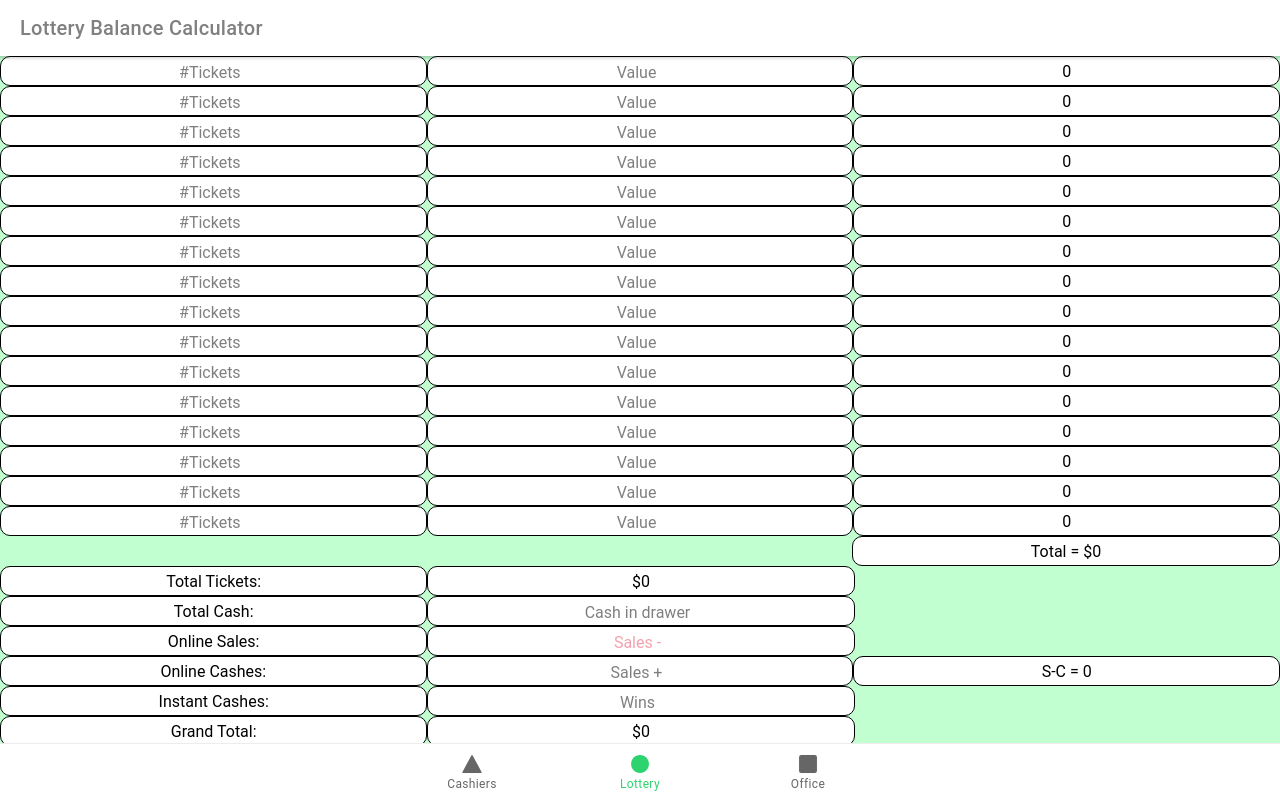
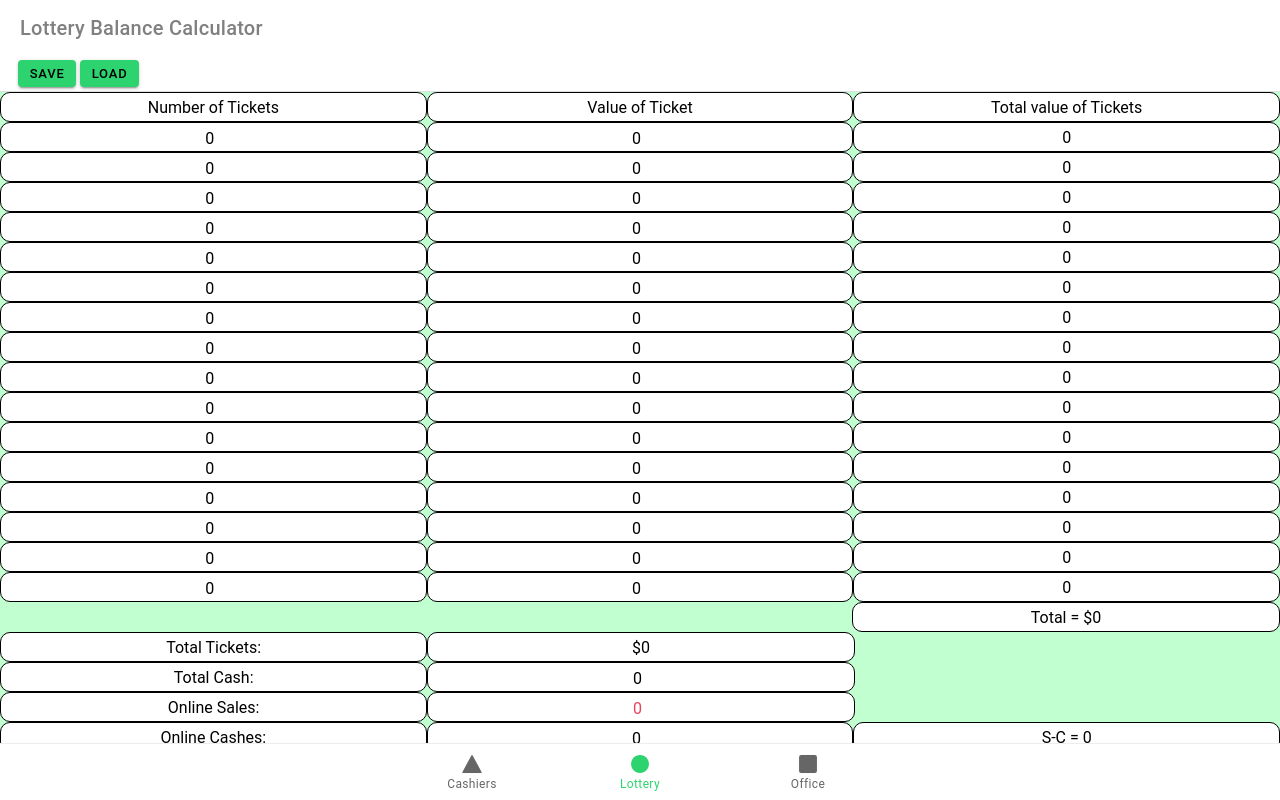
Before and after one commit to mp17017/scheduling-application, a React (Create React App) app: page /tab2 in a window 1280 px wide. Built offline with nearby package versions, Linux system fonts and the light colour scheme.

Commit message:
version 0.20, Added save/load functionality to lottery page.

```diff
--- a/src/pages/Tab2.tsx
+++ b/src/pages/Tab2.tsx
@@ -1,15 +1,61 @@
-import React from 'react';
+import React, { useRef } from 'react';
 import { IonContent, IonHeader, IonPage, IonTitle, IonLabel, IonToolbar, IonInput, IonItem, IonList, IonItemDivider, IonRange, IonButton, IonTextarea, IonGrid, IonRow, IonCol} from '@ionic/react';
 import ExploreContainer from '../components/ExploreContainer';
 import './Tab2.css';
 
 const Tab2: React.FC = () => {
 
+/*const [Statea, setStatea] = React.useState({
+  tixa0:0,
+  tixa1:0,
+  tixa2:0,
+  tixa3:0,
+});*/
 
+    const [tix0, setTix0] = React.useState(0);
+    const [tix1, setTix1] = React.useState(0);
+    const [tix2, setTix2] = React.useState(0);
+    const [tix3, setTix3] = React.useState(0);
+    const [tix4, setTix4] = React.useState(0);
+    const [tix5, setTix5] = React.useState(0);
+    const [tix6, setTix6] = React.useState(0);
+    const [tix7, setTix7] = React.useState(0);
+    const [tix8, setTix8] = React.useState(0);
+    const [tix9, setTix9] = React.useState(0);
+    const [tix10, setTix10] = React.useState(0);
+    const [tix11, setTix11] = React.useState(0);
+    const [tix12, setTix12] = React.useState(0);
+    const [tix13, setTix13] = React.useState(0);
+    const [tix14, setTix14] = React.useState(0);
+    const [tix15, setTix15] = React.useState(0);
 
-  let Tix = [0, 0, 0, 0, 0, 0, 0, 0, 0, 0, 0, 0, 0, 0, 0, 0]
-  let Multi = [1, 2, 2, 3, 5, 5, 5, 5, 10, 10, 10, 10, 20, 30, 30, 30]
-  let Count = [0, 0, 0, 0, 0]
+    const [multi0, setMulti0] = React.useState(0);
+    const [multi1, setMulti1] = React.useState(0);
+    const [multi2, setMulti2] = React.useState(0);
+    const [multi3, setMulti3] = React.useState(0);
+    const [multi4, setMulti4] = React.useState(0);
+    const [multi5, setMulti5] = React.useState(0);
+    const [multi6, setMulti6] = React.useState(0);
+    const [multi7, setMulti7] = React.useState(0);
+    const [multi8, setMulti8] = React.useState(0);
+    const [multi9, setMulti9] = React.useState(0);
+    const [multi10, setMulti10] = React.useState(0);
+    const [multi11, setMulti11] = React.useState(0);
+    const [multi12, setMulti12] = React.useState(0);
+    const [multi13, setMulti13] = React.useState(0);
+    const [multi14, setMulti14] = React.useState(0);
+    const [multi15, setMulti15] = React.useState(0);
+
+    const [Uc0, setUc0] = React.useState(0);
+    const [Uc1, setUc1] = React.useState(0);
+    const [Uc2, setUc2] = React.useState(0);
+    const [Uc3, setUc3] = React.useState(0);
+
+    var TTotal = 0;
+
+  let Tix = [tix0, tix1, tix2, tix3, tix4, tix5, tix6, tix7, tix8, tix9, tix10, tix11, tix12, tix13, tix14, tix15]
+  let Multi = [multi0, multi1, multi2, multi3, multi4, multi5, multi6, multi7, multi8, multi9, multi10, multi11, multi12, multi13, multi14, multi15]
+  let Count = [Uc0, Uc1, Uc2, Uc3]
 
   const [State, SetState] = React.useState(0);
   const [TAState] = React.useState(Tix);
@@ -17,117 +63,174 @@ const Tab2: React.FC = () => {
   const [UCState] = React.useState(Count);
 
   let Val = [
-    TAState[0] * MAState[0], TAState[1] * MAState[1], TAState[2] * MAState[2], TAState[3] * MAState[3],
-    TAState[4] * MAState[4], TAState[5] * MAState[5], TAState[6] * MAState[6], TAState[7] * MAState[7],
-    TAState[8] * MAState[8], TAState[9] * MAState[9], TAState[10] * MAState[10], TAState[11] * MAState[11],
-    TAState[12] * MAState[12], TAState[13] * MAState[13], TAState[14] * MAState[14], TAState[15] * MAState[15],
+    tix0*multi0, tix1*multi1, tix2*multi2, tix3*multi3,
+    tix4*multi4, tix5*multi5, tix6*multi6, tix7*multi7,
+    tix8*multi8, tix9*multi9, tix10*multi10, tix11*multi11,
+    tix12*multi12, tix13*multi13, tix14*multi14, tix15*multi15,
   ]
-
 
   function uTix (id: number, e:any){
 
     TAState[id] = e;
-    SetState(e);
+
+    eval('setTix'+ id)(e);
   }
 
   function uMulti (id: number, e:any){
     MAState[id] = e;
-    SetState(e);
+
+    eval('setMulti'+ id)(e);
   }
 
   function uCount (id: number, e:any){
     UCState[id] = e;
-    SetState(e);
+    eval('setUc'+ id)(e);
   }
+
+  function saveLocalStorage () {
+    //var test = tix0;
+    var new_data1 = TAState;
+    var new_data2 = MAState;
+    var new_data3 = UCState;
+
+    if(localStorage.getItem('Tix') == null || localStorage.getItem('Multi') == null || localStorage.getItem('Count') == null) {
+      localStorage.setItem('Tix', '[0, 0, 0, 0, 0, 0, 0, 0, 0, 0, 0, 0, 0, 0, 0, 0]');
+      localStorage.setItem('Multi', '[1, 2, 2, 3, 5, 5, 5, 5, 10, 10, 10, 10, 20, 30, 30, 30]');
+      localStorage.setItem('Count', '[0, 0, 0, 0, 0]');
+      //localStorage.setItem('test', '0');
+    }
+
+    localStorage.setItem('Tix', JSON.stringify(new_data1));
+    localStorage.setItem('Multi', JSON.stringify(new_data2));
+    localStorage.setItem('Count', JSON.stringify(new_data3));
+    //localStorage.setItem('test', JSON.stringify(test));
+  }
+
+  function loadLocalStorage () {
+    if(localStorage.getItem('Tix') !== null && localStorage.getItem('Multi') !== null && localStorage.getItem('Count') !== null) {
+      var arr1 = JSON.parse(localStorage.getItem('Tix')|| '{}') ;
+      var arr2 = JSON.parse(localStorage.getItem('Multi')|| '{}');
+      var arr3 = JSON.parse(localStorage.getItem('Count')|| '{}');
+      //var test1 = JSON.parse(localStorage.getItem('test')|| '{}');
+      console.log(arr1);
+      console.log(arr2);
+      console.log(arr3);
+
+
+      //setTix0(test1);
+
+      arr1.map((value:number, index: number) => {
+        eval('setTix' + index)(value);
+      });
+      arr2.map((value:number, index: number) => {
+        eval('setMulti' + index)(value);
+      });
+      arr3.map((value:number, index: number) => {
+        eval('setUc' + index)(value);
+      });
+  }
+}
+
+
 
 
   return (
+
     <IonPage>
       <IonHeader>
         <IonToolbar class='textback2'>
           <IonTitle class='titlefont2'>Lottery Balance Calculator</IonTitle>
         </IonToolbar>
       </IonHeader>
+      <IonItemDivider>
+      <IonButton color="primary" onClick={()=>saveLocalStorage()}>Save</IonButton>
+      <IonButton color="primary" onClick={()=>loadLocalStorage()}>Load</IonButton>
+      </IonItemDivider>
       <IonContent class='content2' fullscreen>
         <IonGrid >
+        <IonRow >
+            <IonCol class='col'>Number of Tickets</IonCol>
+            <IonCol class='col'>Value of Ticket</IonCol>
+            <IonCol class='col'>Total value of Tickets</IonCol>
+          </IonRow>
           <IonRow >
-            <IonCol class='col'><IonInput class='input2' type="number" placeholder="#Tickets" onIonChange={e => uTix(0, parseInt(e.detail.value!, 10)) } ></IonInput></IonCol>
-            <IonCol class='col'><IonInput class='input2' type="number" placeholder="Value" onIonChange={(e) => uMulti(0, parseInt(e.detail.value!, 10))}></IonInput></IonCol>
-            <IonCol class='col'>{Val[0]}</IonCol>
+            <IonCol class='col'><IonInput value = {tix0} class='input2' type="number" placeholder="#Tickets"  onIonChange={e => uTix(0, parseInt(e.detail.value!, 10)) } ></IonInput></IonCol>
+            <IonCol class='col'><IonInput value = {multi0} class='input2' type="number" placeholder="Value" onIonChange={(e) => uMulti(0, parseInt(e.detail.value!, 10))}></IonInput></IonCol>
+            <IonCol class='col'>{tix0*multi0}</IonCol>
           </IonRow>
           <IonRow>
-            <IonCol class='col'><IonInput class='input2' type="number" placeholder="#Tickets" onIonChange={(e) => uTix(1, parseInt(e.detail.value!, 10)) } ></IonInput></IonCol>
-            <IonCol class='col'><IonInput class='input2' type="number" placeholder="Value" onIonChange={(e) => uMulti(1, parseInt(e.detail.value!, 10))}></IonInput></IonCol>
+            <IonCol class='col'><IonInput value = {tix1} id ='intix1' class='input2' type="number" placeholder="#Tickets" onIonChange={(e) => uTix(1, parseInt(e.detail.value!, 10)) } ></IonInput></IonCol>
+            <IonCol class='col'><IonInput value = {multi1} class='input2' type="number" placeholder="Value" onIonChange={(e) => uMulti(1, parseInt(e.detail.value!, 10))}></IonInput></IonCol>
             <IonCol class='col'>{Val[1]}</IonCol>
           </IonRow>
           <IonRow>
-            <IonCol class='col'><IonInput class='input2' type="number" placeholder="#Tickets" onIonChange={(e) => uTix(2, parseInt(e.detail.value!, 10)) } ></IonInput></IonCol>
-            <IonCol class='col'><IonInput class='input2' type="number" placeholder="Value" onIonChange={(e) => uMulti(2, parseInt(e.detail.value!, 10))}></IonInput></IonCol>
+            <IonCol class='col'><IonInput value = {tix2} id ='intix1' class='input2' type="number" placeholder="#Tickets" onIonChange={(e) => uTix(2, parseInt(e.detail.value!, 10)) } ></IonInput></IonCol>
+            <IonCol class='col'><IonInput value = {multi2} class='input2' type="number" placeholder="Value" onIonChange={(e) => uMulti(2, parseInt(e.detail.value!, 10))}></IonInput></IonCol>
             <IonCol class='col'>{Val[2]}</IonCol>
           </IonRow>
           <IonRow>
-            <IonCol class='col'><IonInput class='input2' type="number" placeholder="#Tickets" onIonChange={(e) => uTix(3, parseInt(e.detail.value!, 10)) } ></IonInput></IonCol>
-            <IonCol class='col'><IonInput class='input2' type="number" placeholder="Value" onIonChange={(e) => uMulti(3, parseInt(e.detail.value!, 10))}></IonInput></IonCol>
+            <IonCol class='col'><IonInput value = {tix3} id ='intix1' class='input2' type="number" placeholder="#Tickets" onIonChange={(e) => uTix(3, parseInt(e.detail.value!, 10)) } ></IonInput></IonCol>
+            <IonCol class='col'><IonInput value = {multi3} class='input2' type="number" placeholder="Value" onIonChange={(e) => uMulti(3, parseInt(e.detail.value!, 10))}></IonInput></IonCol>
             <IonCol class='col'>{Val[3]}</IonCol>
           </IonRow>
           <IonRow>
-            <IonCol class='col'><IonInput class='input2' type="number" placeholder="#Tickets" onIonChange={(e) => uTix(4, parseInt(e.detail.value!, 10)) } ></IonInput></IonCol>
-            <IonCol class='col'><IonInput class='input2' type="number" placeholder="Value" onIonChange={(e) => uMulti(4, parseInt(e.detail.value!, 10))}></IonInput></IonCol>
+            <IonCol class='col'><IonInput value = {tix4} id ='intix1' class='input2' type="number" placeholder="#Tickets" onIonChange={(e) => uTix(4, parseInt(e.detail.value!, 10)) } ></IonInput></IonCol>
+            <IonCol class='col'><IonInput value = {multi4} class='input2' type="number" placeholder="Value" onIonChange={(e) => uMulti(4, parseInt(e.detail.value!, 10))}></IonInput></IonCol>
             <IonCol class='col'>{Val[4]}</IonCol>
           </IonRow>
           <IonRow>
-            <IonCol class='col'><IonInput class='input2' type="number" placeholder="#Tickets" onIonChange={(e) => uTix(5, parseInt(e.detail.value!, 10)) } ></IonInput></IonCol>
-            <IonCol class='col'><IonInput class='input2' type="number" placeholder="Value" onIonChange={(e) => uMulti(5, parseInt(e.detail.value!, 10))}></IonInput></IonCol>
+            <IonCol class='col'><IonInput value = {tix5} id ='intix1' class='input2' type="number" placeholder="#Tickets" onIonChange={(e) => uTix(5, parseInt(e.detail.value!, 10)) } ></IonInput></IonCol>
+            <IonCol class='col'><IonInput value = {multi5} class='input2' type="number" placeholder="Value" onIonChange={(e) => uMulti(5, parseInt(e.detail.value!, 10))}></IonInput></IonCol>
             <IonCol class='col'>{Val[5]}</IonCol>
           </IonRow>
           <IonRow>
-            <IonCol class='col'><IonInput class='input2' type="number" placeholder="#Tickets" onIonChange={(e) => uTix(6, parseInt(e.detail.value!, 10)) } ></IonInput></IonCol>
-            <IonCol class='col'><IonInput class='input2' type="number" placeholder="Value" onIonChange={(e) => uMulti(6, parseInt(e.detail.value!, 10))}></IonInput></IonCol>
+            <IonCol class='col'><IonInput value = {tix6} id ='intix1' class='input2' type="number" placeholder="#Tickets" onIonChange={(e) => uTix(6, parseInt(e.detail.value!, 10)) } ></IonInput></IonCol>
+            <IonCol class='col'><IonInput value = {multi6} class='input2' type="number" placeholder="Value" onIonChange={(e) => uMulti(6, parseInt(e.detail.value!, 10))}></IonInput></IonCol>
             <IonCol class='col'>{Val[6]}</IonCol>
           </IonRow>
           <IonRow>
-            <IonCol class='col'><IonInput class='input2' type="number" placeholder="#Tickets" onIonChange={(e) => uTix(7, parseInt(e.detail.value!, 10)) } ></IonInput></IonCol>
-            <IonCol class='col'><IonInput class='input2' type="number" placeholder="Value" onIonChange={(e) => uMulti(7, parseInt(e.detail.value!, 10))}></IonInput></IonCol>
+            <IonCol class='col'><IonInput value = {tix7} id ='intix1' class='input2' type="number" placeholder="#Tickets" onIonChange={(e) => uTix(7, parseInt(e.detail.value!, 10)) } ></IonInput></IonCol>
+            <IonCol class='col'><IonInput value = {multi7} class='input2' type="number" placeholder="Value" onIonChange={(e) => uMulti(7, parseInt(e.detail.value!, 10))}></IonInput></IonCol>
             <IonCol class='col'>{Val[7]}</IonCol>
           </IonRow>
           <IonRow>
-            <IonCol class='col'><IonInput class='input2' type="number" placeholder="#Tickets" onIonChange={(e) => uTix(8, parseInt(e.detail.value!, 10)) } ></IonInput></IonCol>
-            <IonCol class='col'><IonInput class='input2' type="number" placeholder="Value" onIonChange={(e) => uMulti(8, parseInt(e.detail.value!, 10))}></IonInput></IonCol>
+            <IonCol class='col'><IonInput value = {tix8} id ='intix1' class='input2' type="number" placeholder="#Tickets" onIonChange={(e) => uTix(8, parseInt(e.detail.value!, 10)) } ></IonInput></IonCol>
+            <IonCol class='col'><IonInput value = {multi8} class='input2' type="number" placeholder="Value" onIonChange={(e) => uMulti(8, parseInt(e.detail.value!, 10))}></IonInput></IonCol>
             <IonCol class='col'>{Val[8]}</IonCol>
           </IonRow>
           <IonRow>
-            <IonCol class='col'><IonInput class='input2' type="number" placeholder="#Tickets" onIonChange={(e) => uTix(9, parseInt(e.detail.value!, 10)) } ></IonInput></IonCol>
-            <IonCol class='col'><IonInput class='input2' type="number" placeholder="Value" onIonChange={(e) => uMulti(9, parseInt(e.detail.value!, 10))}></IonInput></IonCol>
+            <IonCol class='col'><IonInput value = {tix9} id ='intix1' class='input2' type="number" placeholder="#Tickets" onIonChange={(e) => uTix(9, parseInt(e.detail.value!, 10)) } ></IonInput></IonCol>
+            <IonCol class='col'><IonInput value = {multi9} class='input2' type="number" placeholder="Value" onIonChange={(e) => uMulti(9, parseInt(e.detail.value!, 10))}></IonInput></IonCol>
             <IonCol class='col'>{Val[9]}</IonCol>
           </IonRow>
           <IonRow>
-            <IonCol class='col'><IonInput class='input2' type="number" placeholder="#Tickets" onIonChange={(e) => uTix(10, parseInt(e.detail.value!, 10)) } ></IonInput></IonCol>
-            <IonCol class='col'><IonInput class='input2' type="number" placeholder="Value" onIonChange={(e) => uMulti(10, parseInt(e.detail.value!, 10))}></IonInput></IonCol>
+            <IonCol class='col'><IonInput value = {tix10} id ='intix1' class='input2' type="number" placeholder="#Tickets" onIonChange={(e) => uTix(10, parseInt(e.detail.value!, 10)) } ></IonInput></IonCol>
+            <IonCol class='col'><IonInput value = {multi10} class='input2' type="number" placeholder="Value" onIonChange={(e) => uMulti(10, parseInt(e.detail.value!, 10))}></IonInput></IonCol>
             <IonCol class='col'>{Val[10]}</IonCol>
           </IonRow>
           <IonRow>
-            <IonCol class='col'><IonInput class='input2' type="number" placeholder="#Tickets" onIonChange={(e) => uTix(11, parseInt(e.detail.value!, 10)) } ></IonInput></IonCol>
-            <IonCol class='col'><IonInput class='input2' type="number" placeholder="Value" onIonChange={(e) => uMulti(11, parseInt(e.detail.value!, 10))}></IonInput></IonCol>
+            <IonCol class='col'><IonInput value = {tix11} id ='intix1' class='input2' type="number" placeholder="#Tickets" onIonChange={(e) => uTix(11, parseInt(e.detail.value!, 10)) } ></IonInput></IonCol>
+            <IonCol class='col'><IonInput value = {multi11} class='input2' type="number" placeholder="Value" onIonChange={(e) => uMulti(11, parseInt(e.detail.value!, 10))}></IonInput></IonCol>
             <IonCol class='col'>{Val[11]}</IonCol>
           </IonRow>
           <IonRow>
-            <IonCol class='col'><IonInput class='input2' type="number" placeholder="#Tickets" onIonChange={(e) => uTix(12, parseInt(e.detail.value!, 10)) } ></IonInput></IonCol>
-            <IonCol class='col'><IonInput class='input2' type="number" placeholder="Value" onIonChange={(e) => uMulti(12, parseInt(e.detail.value!, 10))}></IonInput></IonCol>
+            <IonCol class='col'><IonInput value = {tix12} id ='intix1' class='input2' type="number" placeholder="#Tickets" onIonChange={(e) => uTix(12, parseInt(e.detail.value!, 10)) } ></IonInput></IonCol>
+            <IonCol class='col'><IonInput value = {multi12} class='input2' type="number" placeholder="Value" onIonChange={(e) => uMulti(12, parseInt(e.detail.value!, 10))}></IonInput></IonCol>
             <IonCol class='col'>{Val[12]}</IonCol>
           </IonRow>
           <IonRow>
-            <IonCol class='col'><IonInput class='input2' type="number" placeholder="#Tickets" onIonChange={(e) => uTix(13, parseInt(e.detail.value!, 10)) } ></IonInput></IonCol>
-            <IonCol class='col'><IonInput class='input2' type="number" placeholder="Value" onIonChange={(e) => uMulti(13, parseInt(e.detail.value!, 10))}></IonInput></IonCol>
+            <IonCol class='col'><IonInput value = {tix13} id ='intix1' class='input2' type="number" placeholder="#Tickets" onIonChange={(e) => uTix(13, parseInt(e.detail.value!, 10)) } ></IonInput></IonCol>
+            <IonCol class='col'><IonInput value = {multi13} class='input2' type="number" placeholder="Value" onIonChange={(e) => uMulti(13, parseInt(e.detail.value!, 10))}></IonInput></IonCol>
             <IonCol class='col'>{Val[13]}</IonCol>
           </IonRow>
           <IonRow>
-            <IonCol class='col'><IonInput class='input2' type="number" placeholder="#Tickets" onIonChange={(e) => uTix(14, parseInt(e.detail.value!, 10)) } ></IonInput></IonCol>
-            <IonCol class='col'><IonInput class='input2' type="number" placeholder="Value" onIonChange={(e) => uMulti(14, parseInt(e.detail.value!, 10))}></IonInput></IonCol>
+            <IonCol class='col'><IonInput value = {tix14} id ='intix1' class='input2' type="number" placeholder="#Tickets" onIonChange={(e) => uTix(14, parseInt(e.detail.value!, 10)) } ></IonInput></IonCol>
+            <IonCol class='col'><IonInput value = {multi14} class='input2' type="number" placeholder="Value" onIonChange={(e) => uMulti(14, parseInt(e.detail.value!, 10))}></IonInput></IonCol>
             <IonCol class='col'>{Val[14]}</IonCol>
           </IonRow>
           <IonRow>
-            <IonCol class='col'><IonInput class='input2' type="number" placeholder="#Tickets" onIonChange={(e) => uTix(15, parseInt(e.detail.value!, 10)) } ></IonInput></IonCol>
-            <IonCol class='col'><IonInput class='input2' type="number" placeholder="Value" onIonChange={(e) => uMulti(15, parseInt(e.detail.value!, 10))}></IonInput></IonCol>
+            <IonCol class='col'><IonInput value = {tix15} id ='intix1' class='input2' type="number" placeholder="#Tickets" onIonChange={(e) => uTix(15, parseInt(e.detail.value!, 10)) } ></IonInput></IonCol>
+            <IonCol class='col'><IonInput value = {multi15} class='input2' type="number" placeholder="Value" onIonChange={(e) => uMulti(15, parseInt(e.detail.value!, 10))}></IonInput></IonCol>
             <IonCol class='col'>{Val[15]}</IonCol>
           </IonRow>
           <IonRow>
@@ -138,32 +241,32 @@ const Tab2: React.FC = () => {
 
         <IonRow>
         <IonCol class='col'>Total Tickets: </IonCol>
-          <IonCol class='col'>${UCState[0] = Val.reduce((a, b) => a+b)}</IonCol>
+          <IonCol class='col'>${TTotal = Val.reduce((a, b) => a+b)}</IonCol>
           <IonCol></IonCol>
           </IonRow>
         <IonRow>
         <IonCol class='col'>Total Cash: </IonCol>
-           <IonCol class='col'><IonInput class='input2' type="number" placeholder="Cash in drawer" onIonChange={(e) => uCount(1, parseInt(e.detail.value!, 10)) } ></IonInput></IonCol>
+           <IonCol class='col'><IonInput value = {Uc0} class='input2' type="number" placeholder="Cash in drawer" onIonChange={(e) => uCount(0, parseInt(e.detail.value!, 10)) } ></IonInput></IonCol>
            <IonCol ></IonCol>
            </IonRow>
         <IonRow>
         <IonCol class='col'>Online Sales: </IonCol>
-           <IonCol class='col'><IonInput class='input2' type="number" color="danger" placeholder="Sales -" onIonChange={(e) => uCount(2, parseInt(e.detail.value!, 10)) } ></IonInput></IonCol>
+           <IonCol class='col'><IonInput value = {Uc1} class='input2' type="number" color="danger" placeholder="Sales -" onIonChange={(e) => uCount(1, parseInt(e.detail.value!, 10)) } ></IonInput></IonCol>
            <IonCol ></IonCol>
            </IonRow>
         <IonRow>
         <IonCol class='col'>Online Cashes:</IonCol>
-           <IonCol class='col'><IonInput class='input2' type="number" placeholder="Sales +" onIonChange={(e) => uCount(3, parseInt(e.detail.value!, 10)) } ></IonInput></IonCol>
-           <IonCol class='col'> S-C = {UCState[2]-UCState[3]}</IonCol>
+           <IonCol class='col'><IonInput value = {Uc2} class='input2' type="number" placeholder="Sales +" onIonChange={(e) => uCount(2, parseInt(e.detail.value!, 10)) } ></IonInput></IonCol>
+           <IonCol class='col'> S-C = {Uc1-Uc2}</IonCol>
            </IonRow>
         <IonRow>
         <IonCol class='col'>Instant Cashes:</IonCol>
-           <IonCol class='col'><IonInput class='input2' type="number" placeholder="Wins" onIonChange={(e) => uCount(4, parseInt(e.detail.value!, 10)) } ></IonInput></IonCol>
+           <IonCol class='col'><IonInput value = {Uc3} class='input2' type="number" placeholder="Wins" onIonChange={(e) => uCount(3, parseInt(e.detail.value!, 10)) } ></IonInput></IonCol>
            <IonCol ></IonCol>
            </IonRow>
         <IonRow>
         <IonCol class='col'>Grand Total: </IonCol>
-          <IonCol class='col'>${UCState[0]+UCState[1]-UCState[2]+UCState[3]+UCState[4]}</IonCol>
+          <IonCol class='col'>${TTotal+Uc0-Uc1+Uc2+Uc3}</IonCol>
           <IonCol ></IonCol>
           </IonRow>
         </IonGrid>
--- a/src/pages/Tab3.tsx
+++ b/src/pages/Tab3.tsx
@@ -1375,7 +1375,7 @@ Storing weekly retention:
           <IonTitle class='titlefont3'>Closer Tasks for {DoW[Day]}</IonTitle>
         </IonToolbar>
       </IonHeader>
-      <IonContent fullscreen >
+      <IonContent>
         {Day === 6 ? checkboxListSaturday.map(({ val, isChecked }, i) => (
           <IonItem key={i} class ='item2'>
             <IonButton onClick={() => ModalMaker(i)}>Help</IonButton>
```
